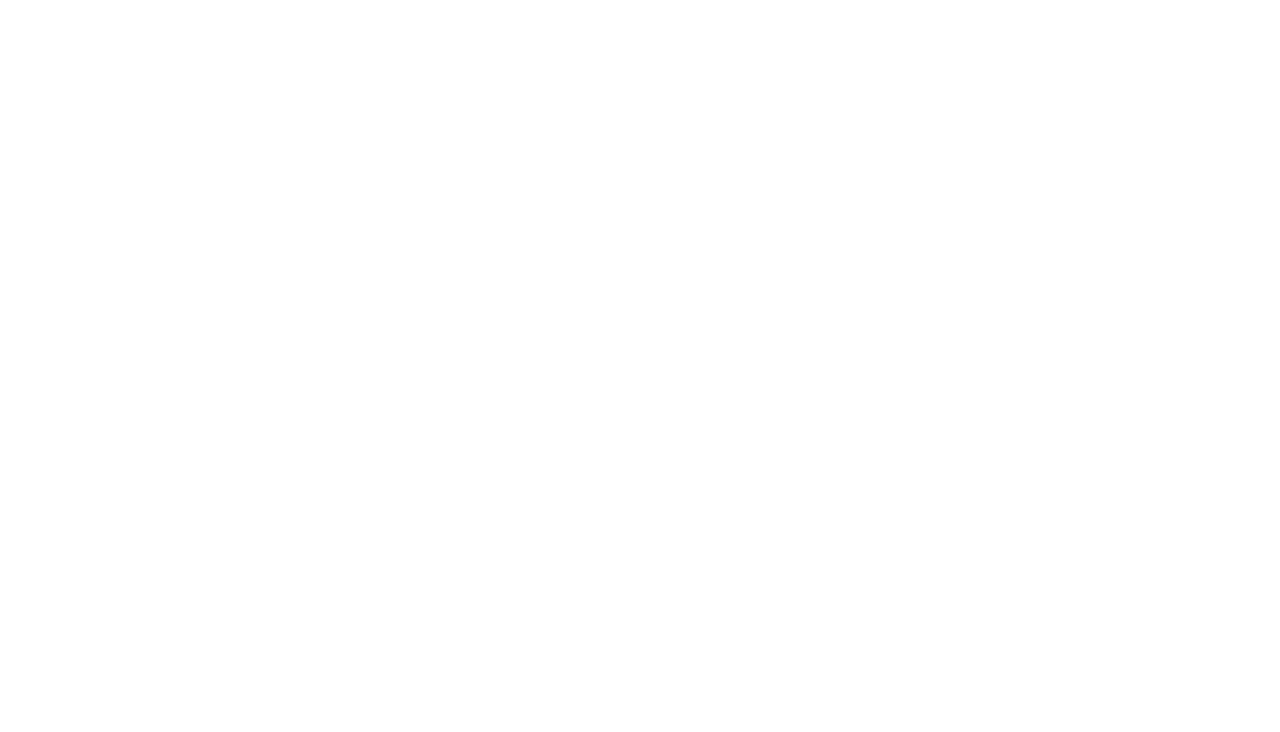
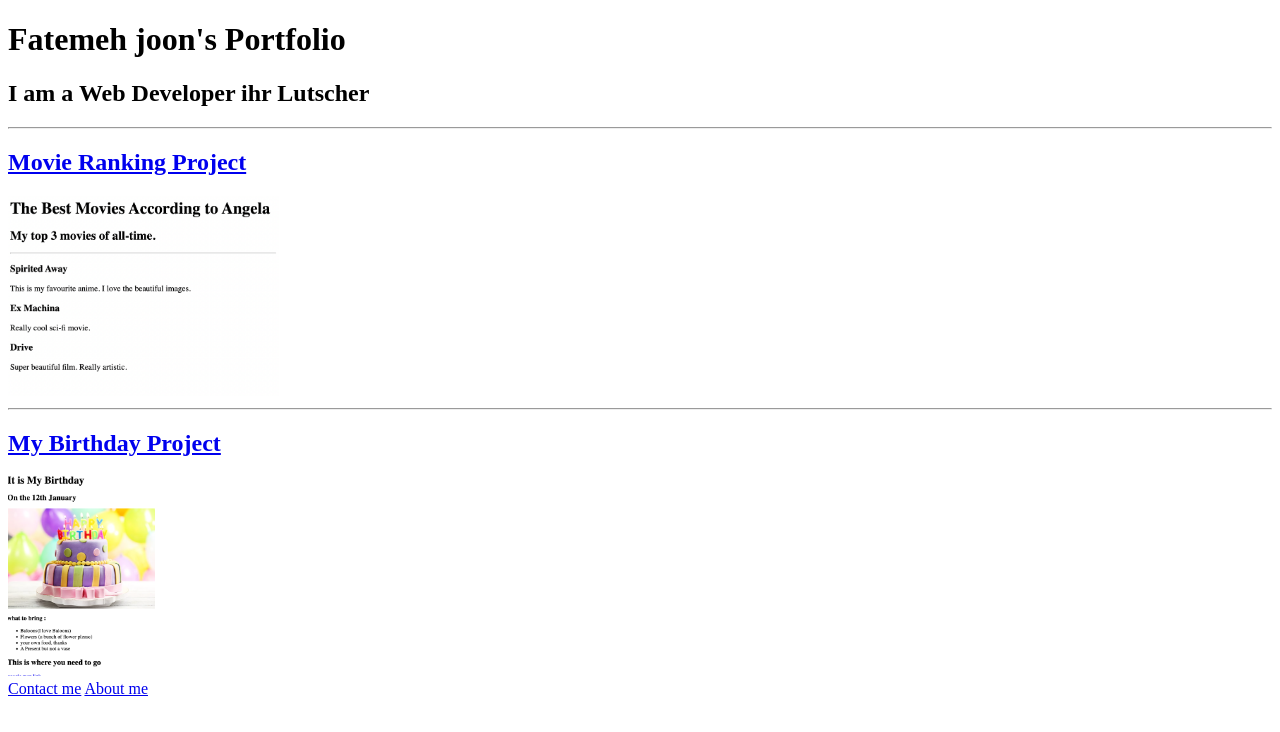
Before and after one commit to fatemepour/html-portfolio, a plain HTML site: page index.html in a window 1280 px wide. Drawn offline with Linux system fonts and the light colour scheme.

Commit message:
Add files via upload

```diff
--- a/index.html
+++ b/index.html
@@ -1,12 +1,31 @@
 <!-- TODO 1: Create the HTML Boilerplate -->
 
-<!-- TODO 2: Add Your previous projects' HTML into the public folder -->
+<!DOCTYPE html>
+<html lang="en">
+  <head>
+    <meta charset="UTF-8" />
+    <meta name="viewport" content="width=device-width, initial-scale=1.0" />
+    <title>Document</title>
+  </head>
+  <body>
+    <h1>Fatemeh joon's Portfolio</h1>
+    <h2>I am a Web Developer ihr Lutscher</h2>
+    <hr />
 
-<!-- TODO 3: Take screenshots of your project previews and add the images to the images folder -->
+    <h2><a href="./public/ movie.html"> Movie Ranking Project</a></h2>
+    <img src="assets/images/movie-ranking.png" height="200" />
 
-<!-- TODO 4: Add titles/subtitles etc. -->
+    <hr />
 
-<!-- TODO 5: Add a link to the project pages -->
+    <h2><a href="./public/birthdaypro.html">My Birthday Project</a></h2>
+    <img src="assets/images/birthday project.png" height="200" />
+
+    <br />
+
+    <a href="./public/contact.html">Contact me</a>
+    <a href="public/about.html">About me </a>
+  </body>
+</html>
 
 <!-- TODO 6: Add images to show the project previews
 HINT for TODO 6: You can use the height attribute set to 200 to make the image smaller:
```
